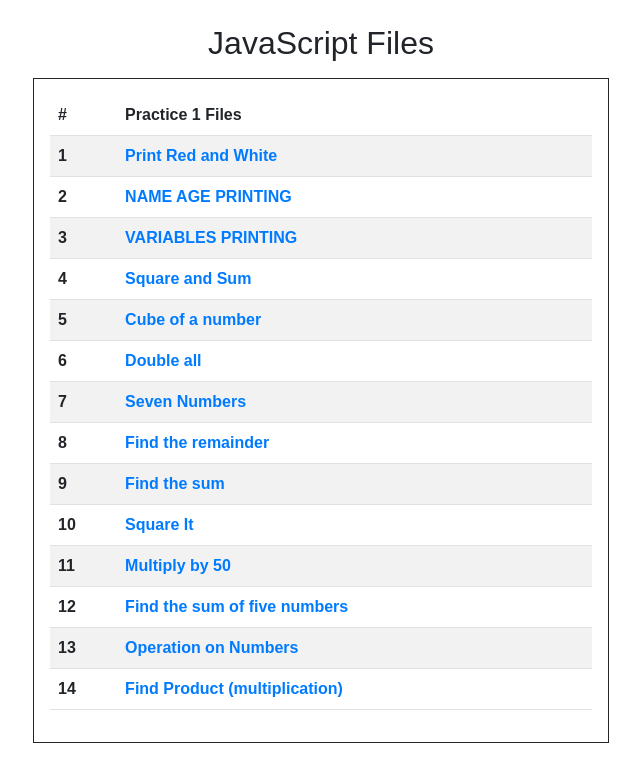
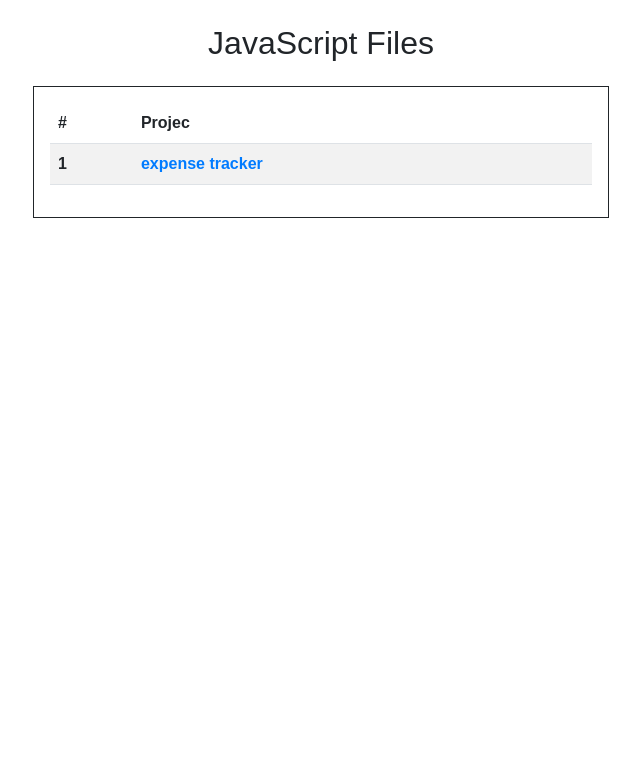
Before and after one commit to Urvesh0069/JS, a plain HTML site: page index.html in a window 1280 px wide. Shown: the top 764 px of the page, without its empty margins (319-959 px from the left). Drawn offline with nearby package versions, Linux system fonts and the light colour scheme.

Commit message:
Update index.html

```diff
--- a/index.html
+++ b/index.html
@@ -36,7 +36,7 @@
 
      <h2 class="text-center mb-3">JavaScript Files</h2>
 
-    <div class="container border border-dark p-3">
+<!--     <div class="container border border-dark p-3">
         <table class="table table-striped">
             <thead>
                 <tr>
@@ -434,6 +434,23 @@
                 </tr>
             </tbody>
         </table>
+    </div> -->
+
+        <div class="container border border-dark p-3 mt-4">
+        <table class="table table-striped">
+            <thead>
+                <tr>
+                    <th scope="col">#</th>
+                    <th scope="col">Projec</th>
+                </tr>
+            </thead>
+            <tbody>
+                <tr>
+                    <th scope="row">1</th>
+                    <td><a href="./Expense Tracker/index.html">expense tracker</a></td>
+                </tr>
+            </tbody>
+        </table>
     </div>
 
 
```
